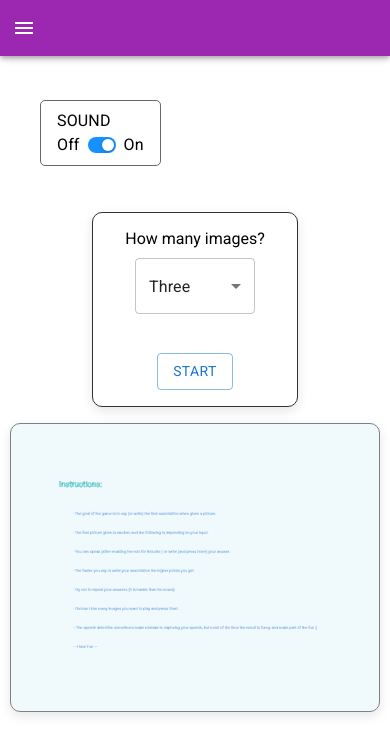
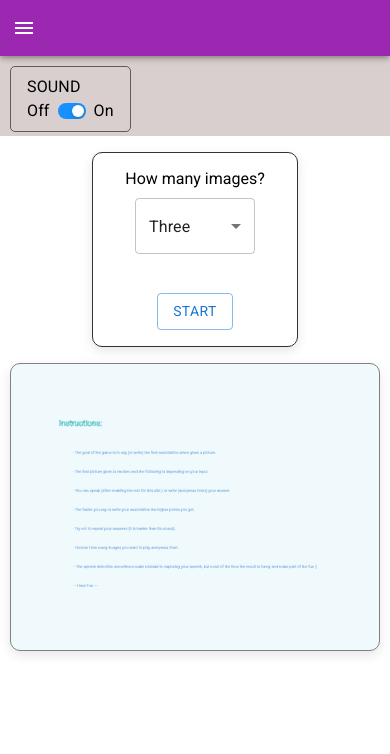
Before and after one commit to dankarger/images-game-v1, a React (Create React App) app in the folder client/: page / in a window 390 px wide. Shown: the top 754 px of the page. Built offline with nearby package versions, Linux system fonts and the light colour scheme.

Commit message:
add mobile responsive

```diff
--- a/client/src/Pages/HomePage/HomePage.css
+++ b/client/src/Pages/HomePage/HomePage.css
@@ -1,6 +1,6 @@
 .home-page {
     width:100%;
-    height: calc(100% - 112px);
+    height: calc(100%- 10px );
     display: flex;
     justify-content: center;
     align-items: center;
@@ -15,6 +15,17 @@
     flex-direction: row;
     align-items: center;
     gap:4rem;
+}
+
+.top-div {
+    position: relative;
+    width: 100%;
+    height:80px;
+    background-color: #dacfcf;
+    display: flex;
+    justify-content: center;
+    align-self: center;
+    gap:1rem;
 }
 .buttons-div {
     display: flex;
@@ -49,14 +60,26 @@
 }
 
 .sound-option-div {
-    position: fixed;
+    position: absolute;
     display: flex;
     justify-content: center;
     align-items: center;
     flex-direction: column;
-    top:100px;
-    left:40px;
+    /*justify-self: start;*/
+    top:10px;
+    left:20px;
     border:1px solid rgba(52, 49, 49, 0.73);
     border-radius: 5px;
     padding:.5rem 1rem;
 }
+
+@media (max-width: 568px) {
+    .sound-option-div {
+        left:10px;
+        top:10px;
+    }
+    .buttons-div {
+        justify-content: start;
+        align-self: start;
+    }
+}
--- a/client/src/Pages/HomePage/HomePage.jsx
+++ b/client/src/Pages/HomePage/HomePage.jsx
@@ -187,6 +187,7 @@ const HomePage = () => {
 
     return (
         <div className='home-page'>
+            <div className="top-div">
                 <div className="sound-option-div">
                     <CustomizedSwitches handleSoundSwitchChange={handleSoundSwitchChange}/>
                 </div>
@@ -196,6 +197,8 @@ const HomePage = () => {
                     <ImagesCounter step={step} stepsTotal={totalSteps} isGameInProgress={isGameInProgress}/>
                 </div>
                 }
+            </div>
+
             {!isGameInProgress && !showEndGame &&
             <div className="start-button-container">
                 <p>How many images? </p>
--- a/client/src/components/Counter/Counter.css
+++ b/client/src/components/Counter/Counter.css
@@ -5,7 +5,7 @@
     position: absolute;
     right: 20%;
     top: 50%;
-    transform: translate(10%,-50%);
+    /*transform: translate(10%,-50%);*/
     box-shadow: rgba(0, 0, 0, 0.35) 0 5px 15px;
 }
 
@@ -17,3 +17,14 @@
 .images-counter {
     color: #282c34;
 }
+
+@media (max-width: 568px) {
+    .images-counter {
+      font-size: 1rem;
+    }
+    .points-div {
+        position: absolute;
+        top: 100%;
+        right:10px
+    }
+}
--- a/client/src/components/Counter/Counter.jsx
+++ b/client/src/components/Counter/Counter.jsx
@@ -20,7 +20,7 @@ const Counter = ({count, render}) => {
     if (counter === 6) return null;
     if (counter < 0) setCounter(0)
     return (
-        <div className='counter-div'>
+        <div className='counter-div points-div'>
             <h2 className='counter'>Points: {counter}</h2>
         </div>
     )
--- a/client/src/components/NavBar/NavBar.jsx
+++ b/client/src/components/NavBar/NavBar.jsx
@@ -14,18 +14,18 @@ import Typography from '@mui/material/Typography';
 import Button from '@mui/material/Button';
 import {Link} from "react-router-dom";
 
-interface Props {
-    /**
-     * Injected by the documentation to work in an iframe.
-     * You won't need it on your project.
-     */
-    window?: () => Window;
-}
+// interface Props {
+//     /**
+//      * Injected by the documentation to work in an iframe.
+//      * You won't need it on your project.
+//      */
+//     window?: () => Window;
+// }
 
 const drawerWidth = 240;
 const navItems = ['Game', 'About', 'Contact'];
 
-export default function DrawerAppBar(props: Props) {
+export default function DrawerAppBar(props) {
     const { window } = props;
     const [mobileOpen, setMobileOpen] = React.useState(false);
 
@@ -104,7 +104,7 @@ export default function DrawerAppBar(props: Props) {
                     {drawer}
                 </Drawer>
             </Box>
-            <Box component="main" sx={{ p: 3 }}>
+            <Box component="main" sx={{ }}>
                 <Toolbar />
                 {/*<Typography>*/}
 
--- a/client/src/components/Score/Score.css
+++ b/client/src/components/Score/Score.css
@@ -5,8 +5,20 @@
     border-radius: 10px;
     box-shadow: rgba(0, 0, 0, 0.35) 0 5px 15px;
     position: absolute;
-    top:80px;
+    top:20px;
     right:150px;
     z-index: 1000;
 
 }
+.score-div {
+    display: flex;
+    align-items: center;
+    justify-content: center;
+}
+@media (max-width: 568px) {
+    .score-container {
+        right:10px;
+        top:20px
+    }
+
+}
```
Lines whose indentation alone changed are shown as unchanged.
